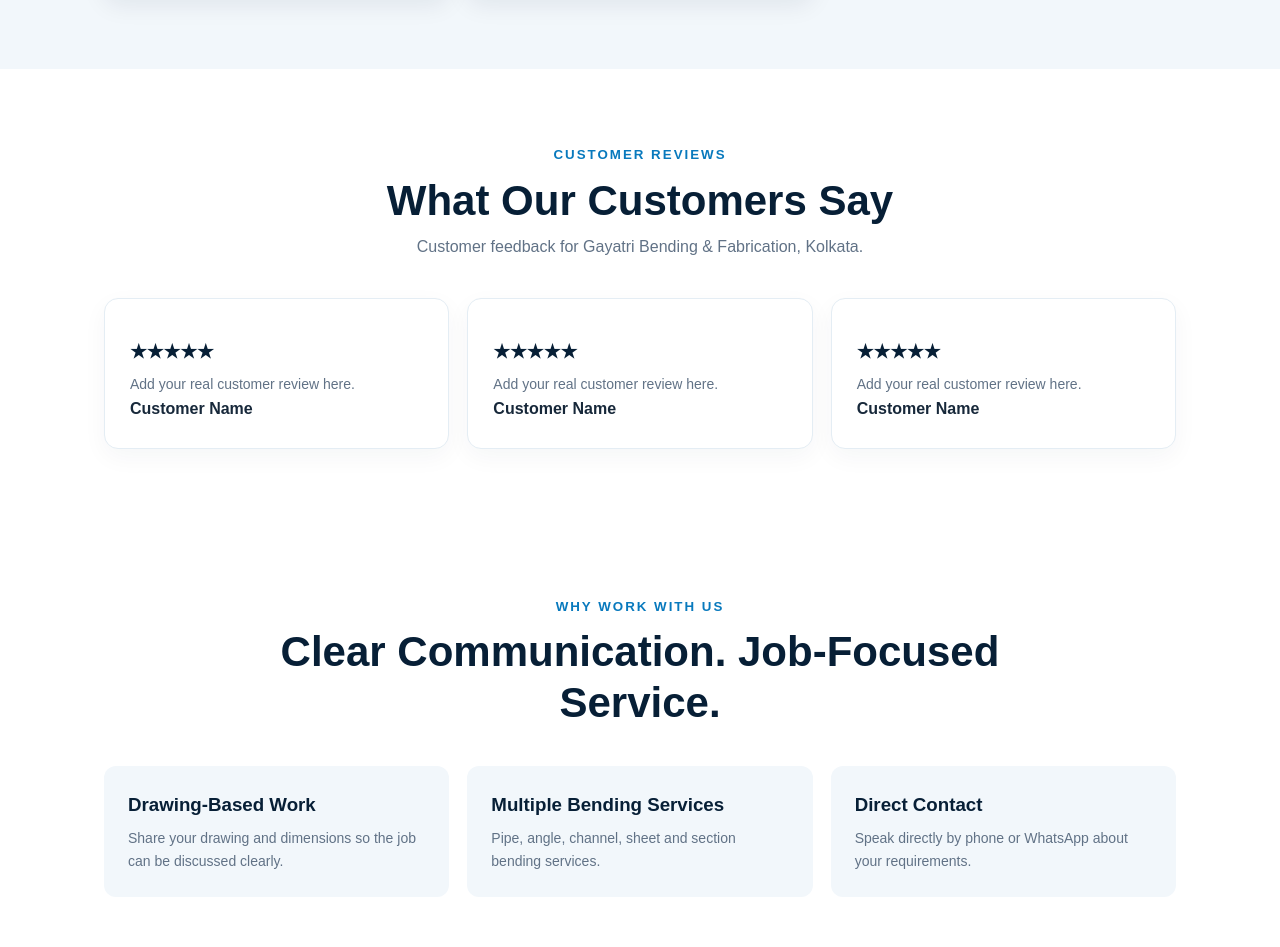
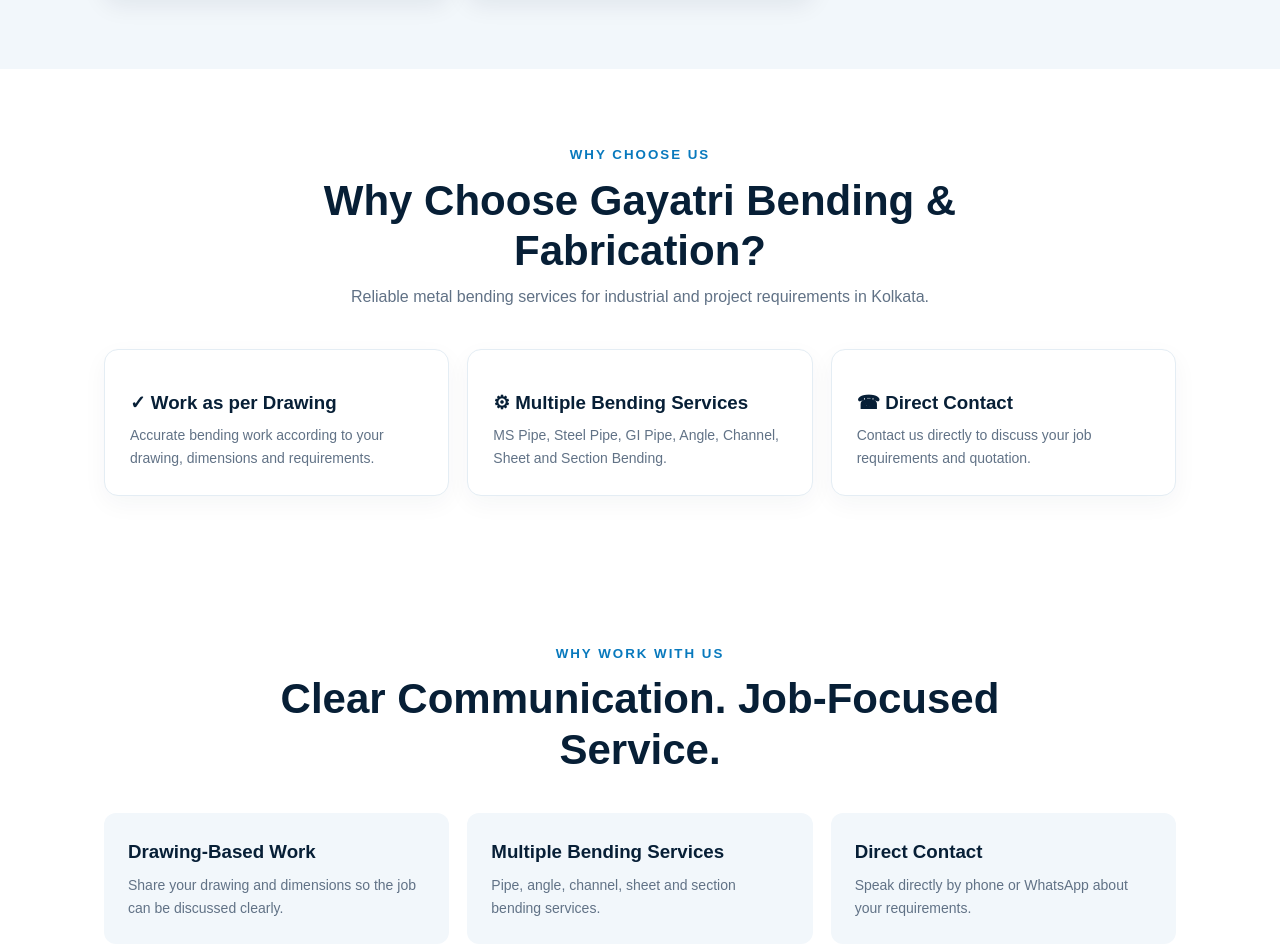
Before and after one commit to gayatribending/gayatri-bending-fabrication, a plain HTML site: page index.html in a window 1280 px wide. Shown: the part 3143-4090 px from the top of the page. Drawn offline with Linux system fonts and the light colour scheme.

Commit message:
Update index.html

```diff
--- a/index.html
+++ b/index.html
@@ -86,32 +86,48 @@ dimensions and customer requirements.
 <figure class="gallerycard"><img src="images/pipe-2.jpg" alt="MS pipe bending work" loading="lazy"><figcaption>MS Pipe Bending</figcaption></figure>
 <figure class="gallerycard"><img src="images/section-1.jpg" alt="Metal section bending work" loading="lazy"><figcaption>Section Bending</figcaption></figure>
 <figure class="gallerycard"><img src="images/fabrication-1.jpg" alt="Metal fabrication work" loading="lazy"><figcaption>Fabrication Work</figcaption></figure>
-</div></section><section class="section" id="reviews">
+</div></section><section class="section">
   <div class="heading">
-    <small>CUSTOMER REVIEWS</small>
-    <h2>What Our Customers Say</h2>
-    <p>Customer feedback for Gayatri Bending & Fabrication, Kolkata.</p>
+    <small>WHY CHOOSE US</small>
+    <h2>Why Choose Gayatri Bending & Fabrication?</h2>
+    <p>Reliable metal bending services for industrial and project requirements in Kolkata.</p>
   </div>
 
   <div class="services">
     <article class="service">
-      <h3>★★★★★</h3>
-      <p>Add your real customer review here.</p>
-      <b>Customer Name</b>
+      <h3>✓ Work as per Drawing</h3>
+      <p>Accurate bending work according to your drawing, dimensions and requirements.</p>
     </article>
 
     <article class="service">
-      <h3>★★★★★</h3>
-      <p>Add your real customer review here.</p>
-      <b>Customer Name</b>
+      <h3>⚙ Multiple Bending Services</h3>
+      <p>MS Pipe, Steel Pipe, GI Pipe, Angle, Channel, Sheet and Section Bending.</p>
     </article>
 
     <article class="service">
-      <h3>★★★★★</h3>
-      <p>Add your real customer review here.</p>
-      <b>Customer Name</b>
+      <h3>☎ Direct Contact</h3>
+      <p>Contact us directly to discuss your job requirements and quotation.</p>
     </article>
   </div>
+</section>
+
+
+
+
+
+
+
+
+
+
+
+
+
+
+
+
+
+
 </section>
 <section class="section"><div class="heading"><small>Why Work With Us</small><h2>Clear Communication. Job-Focused Service.</h2></div><div class="whygrid">
 <div class="why"><h3>Drawing-Based Work</h3><p>Share your drawing and dimensions so the job can be discussed clearly.</p></div>
```
